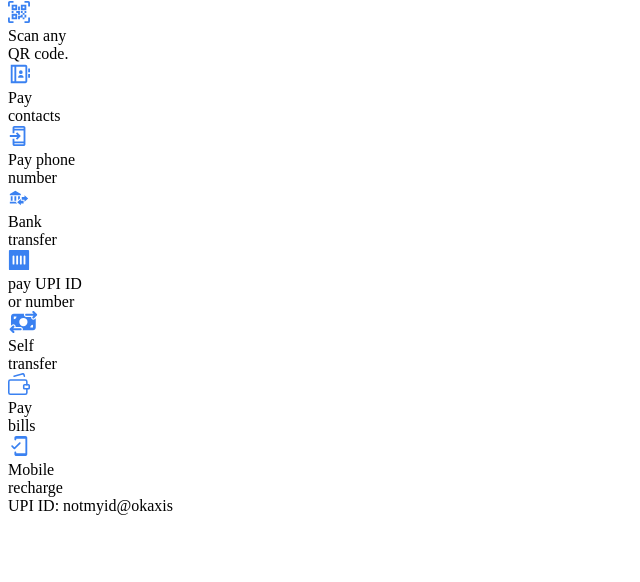
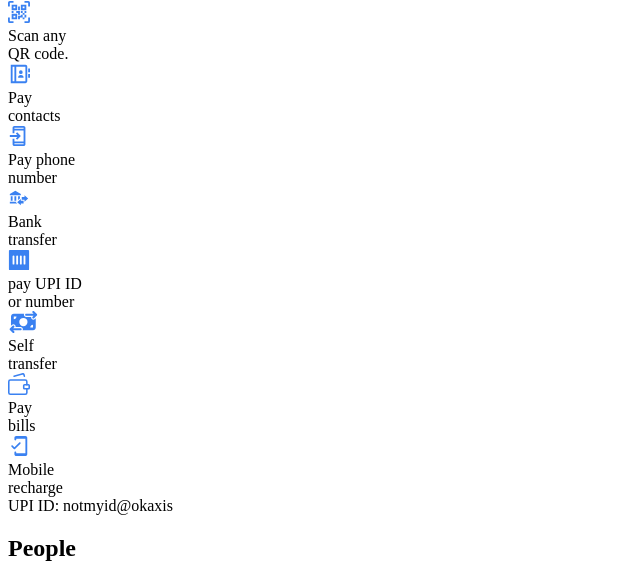
Before and after one commit to mshajid/gpay-ui-challenge, a plain HTML site: page index.html in a window 1280 px wide. Shown: the part 709-1291 px from the top of the page, without its empty margins (0-640 px from the left). Before the commit the page ends 1232 px from the top, so only its background shows below. Drawn offline with Linux system fonts and the light colour scheme.

Commit message:
People header section completed

```diff
--- a/index.html
+++ b/index.html
@@ -236,6 +236,11 @@
           <span class="text-sm">UPI ID: notmyid@okaxis</span>
         </div>
       </section>
+
+      <!-- ! People Header-->
+      <Section class="bg-gray-100 mx-5 px-5">
+        <h2 class="font-semibold text-2xl">People</h2>
+      </Section>
     </div>
   </body>
 </html>
```
